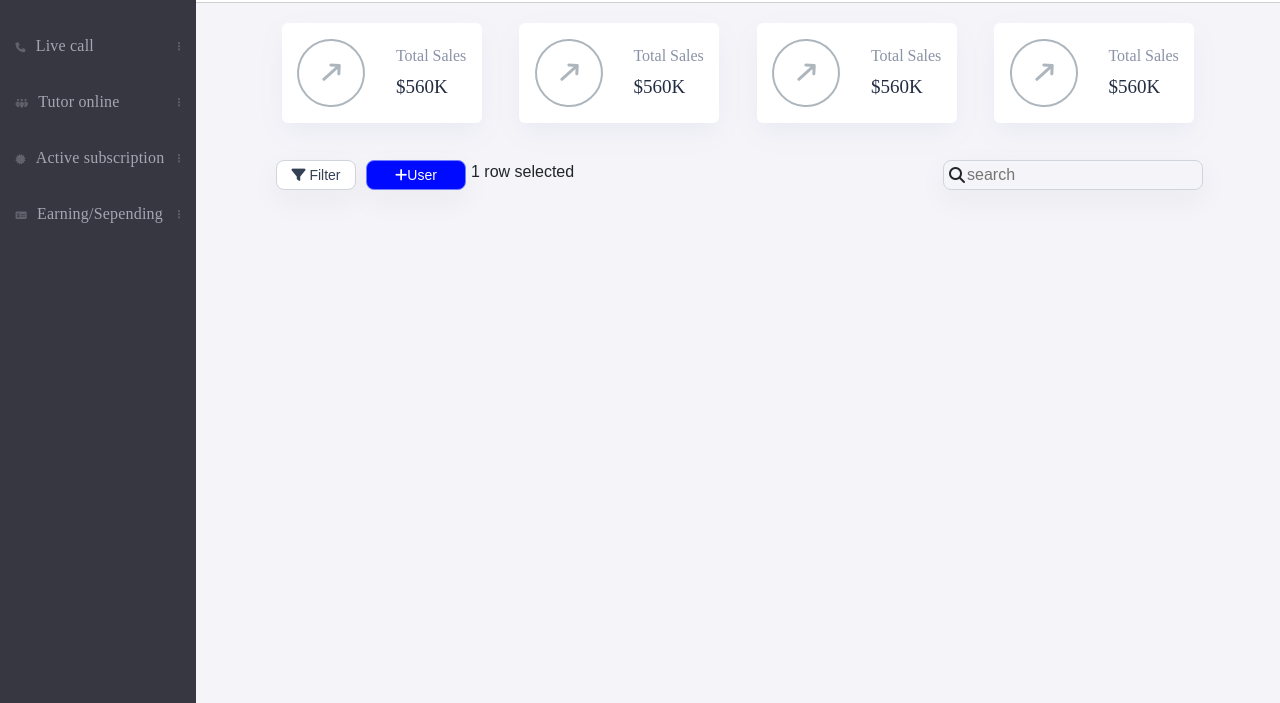
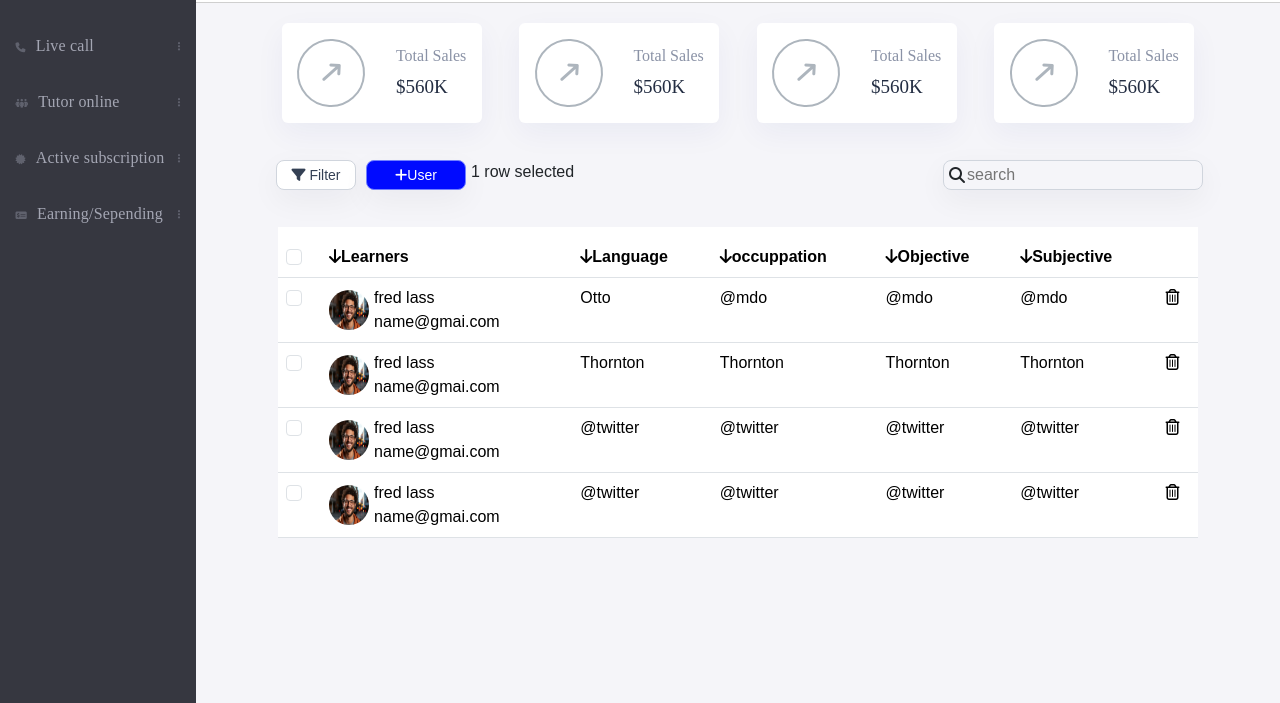
Before and after one commit to fromSoundToDev/dashboard1, a website: page src/index.html in a window 1280 px wide. Shown: the part 97-800 px from the top of the page. Drawn offline with nearby package versions, Linux system fonts and the light colour scheme; files that its build step writes are made by us from their sources; files whose address does not match are found by name.

Commit message:
finishing table compnemt

```diff
--- a/src/index.html
+++ b/src/index.html
@@ -88,9 +88,102 @@
                     <input class="search" type="search" placeholder="search" name="" id="">
                 </div>
             </div>
-            <div class="table-container">
 
-            </div>
+                <table class="table">
+                    <thead>
+                      <tr>
+                        <th scope="col">
+                            <input class="form-check-input" type="checkbox" value="" id="flexCheckDefault">
+                        </th>
+                        <th scope="col"><i class="fa-solid fa-arrow-down"></i>Learners</th>
+                        <th scope="col"><i class="fa-solid fa-arrow-down"></i>Language</th>
+                        <th scope="col"><i class="fa-solid fa-arrow-down"></i>occuppation</th>
+                        <th scope="col"><i class="fa-solid fa-arrow-down"></i>Objective</th>
+                        <th scope="col"><i class="fa-solid fa-arrow-down"></i>Subjective</th>
+                        <th scope="col"></th>
+                      </tr>
+                    </thead>
+                    <tbody>
+                      <tr class="row-element">
+                        <th scope="row">
+                            <input class="form-check-input" type="checkbox" value="" id="flexCheckDefault">
+                        </th>
+                        <td class="profile-details">
+                            <img class="row-profile-picture" src="./scss/vendors/images/profile_picture_maker_before.webp" alt="">
+                            <div class="mail-name-Box">
+                                <p>fred lass</p>
+                                <p>name@gmai.com</p>
+                            </div>
+
+                        </td>
+                        <td>Otto</td>
+                        <td>@mdo</td>
+                        <td>@mdo</td>
+                        <td>@mdo</td>
+                        <td><i class="fa-regular fa-trash-can"></i></td>
+
+                      </tr>
+                      <tr class="row-element">
+                        <th scope="row">
+                            <input class="form-check-input" type="checkbox" value="" id="flexCheckDefault">
+                        </th>
+                        <td class="profile-details">
+                            <img class="row-profile-picture" src="./scss/vendors/images/profile_picture_maker_before.webp" alt="">
+                            <div class="mail-name-Box">
+                                <p>fred lass</p>
+                                <p>name@gmai.com</p>
+                            </div>
+
+                        </td>
+                        <td>Thornton</td>
+                        <td>Thornton</td>
+                        <td>Thornton</td>
+                        <td>Thornton</td>
+                        <td><i class="fa-regular fa-trash-can"></i></td>
+
+                      </tr>
+                      <tr class="row-element">
+                        <th scope="row">
+                            <input class="form-check-input" type="checkbox" value="" id="flexCheckDefault">
+                        </th>
+                        <td class="profile-details">
+                            <img class="row-profile-picture" src="./scss/vendors/images/profile_picture_maker_before.webp" alt="">
+                            <div class="mail-name-Box">
+                                <p>fred lass</p>
+                                <p>name@gmai.com</p>
+                            </div>
+
+                        </td>
+                        <td>@twitter</td>
+                        <td>@twitter</td>
+                        <td>@twitter</td>
+                        <td>@twitter</td>
+                        <td><i class="fa-regular fa-trash-can"></i></td>
+
+                      </tr>
+                      <tr class="row-element">
+                        <th scope="row">
+                            <input class="form-check-input" type="checkbox" value="" id="flexCheckDefault">
+                        </th>
+                        <td class="profile-details">
+                            <img class="row-profile-picture" src="./scss/vendors/images/profile_picture_maker_before.webp" alt="">
+                            <div class="mail-name-Box">
+                                <p>fred lass</p>
+                                <p>name@gmai.com</p>
+                            </div>
+
+                        </td>
+                        <td>@twitter</td>
+                        <td>@twitter</td>
+                        <td>@twitter</td>
+                        <td>@twitter</td>
+                        <td><i class="fa-regular fa-trash-can"></i></td>
+
+                      </tr>
+
+
+                  </table>
+
 
         </div>
 
--- a/src/scss/component/_tableRow.scss
+++ b/src/scss/component/_tableRow.scss
@@ -0,0 +1,27 @@
+
+
+.table{
+    width:920px;
+    margin-top:30px;
+
+    thead{
+    height:50px;
+    width:920px;
+    }
+
+    .profile-details{
+        display: flex ;
+        flex-direction:row;
+        align-items: center;
+        .row-profile-picture{
+            width: 40px;
+            height: 40px;
+            border-radius: 50%;
+            margin-right: 5px;
+        }
+        .mail-name-box{
+            display: inline-block;
+        }
+    }
+
+}
--- a/src/scss/style.scss
+++ b/src/scss/style.scss
@@ -12,6 +12,7 @@
 @import "./component/totalSales";
 @import "./layouts/content";
 @import "./component/button";
+@import "./component/tableRow";
 
 body{
     height: 100vh;
```
